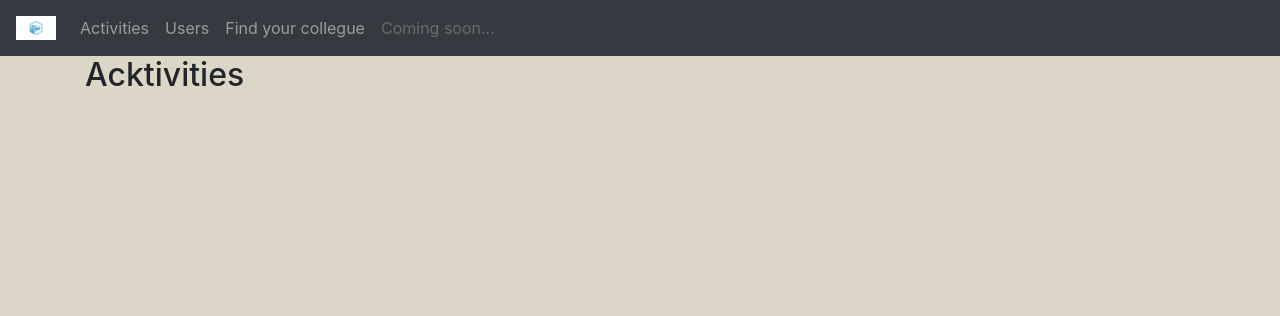
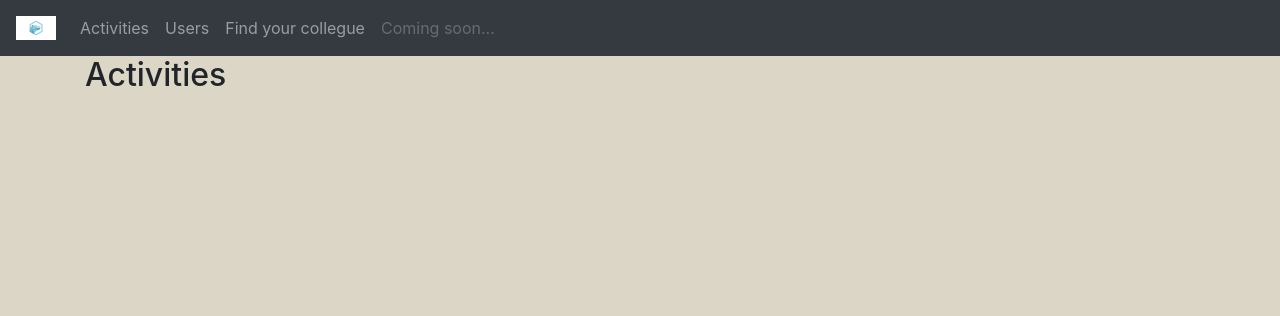
Before and after one commit to Le36/nitorHackathon, a Flask app: page /activities in a window 1280 px wide. Shown: the top 316 px of the page. Run offline with Flask 2, Linux system fonts and the light colour scheme; data that the repository does not hold is empty; some libraries are stand-ins or nearby versions.

Commit message:
fix typo

```diff
--- a/templates/components/activities.html
+++ b/templates/components/activities.html
@@ -5,7 +5,7 @@
 {% block content %}
 
 <div class="container">
-  <h2>Acktivities</h2>
+  <h2>Activities</h2>
   <table>
     {% for activity in activities %}
     <tr>
```
